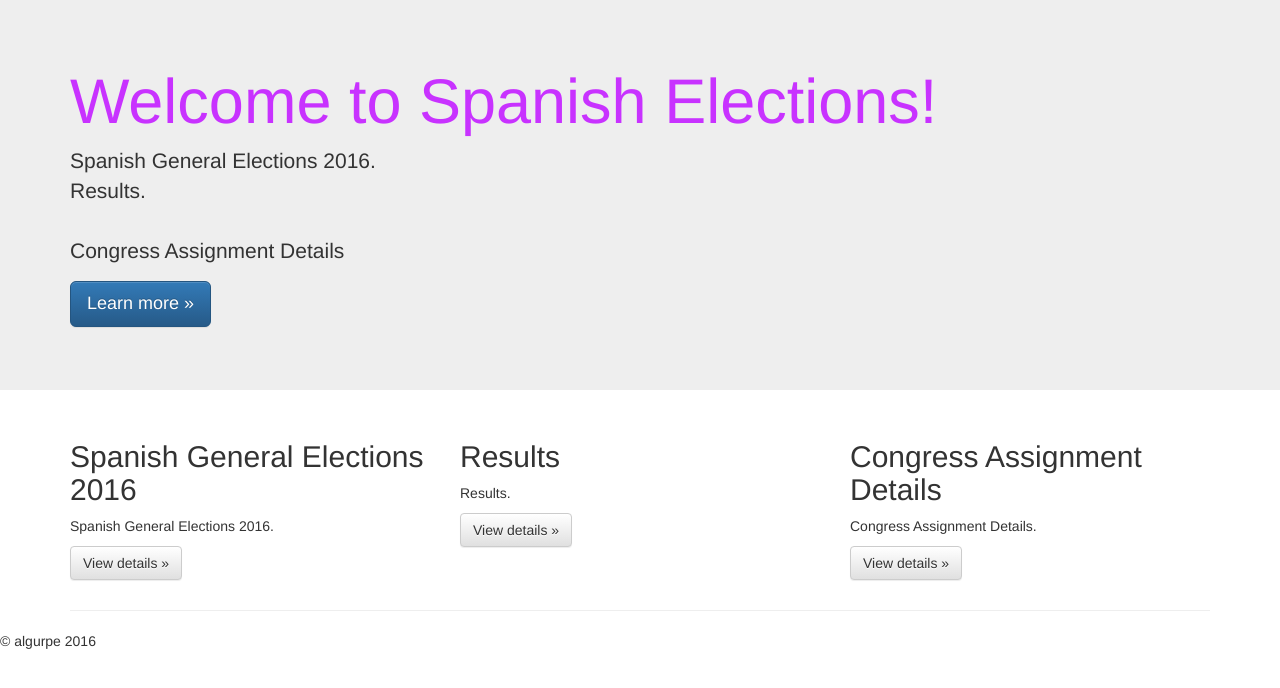
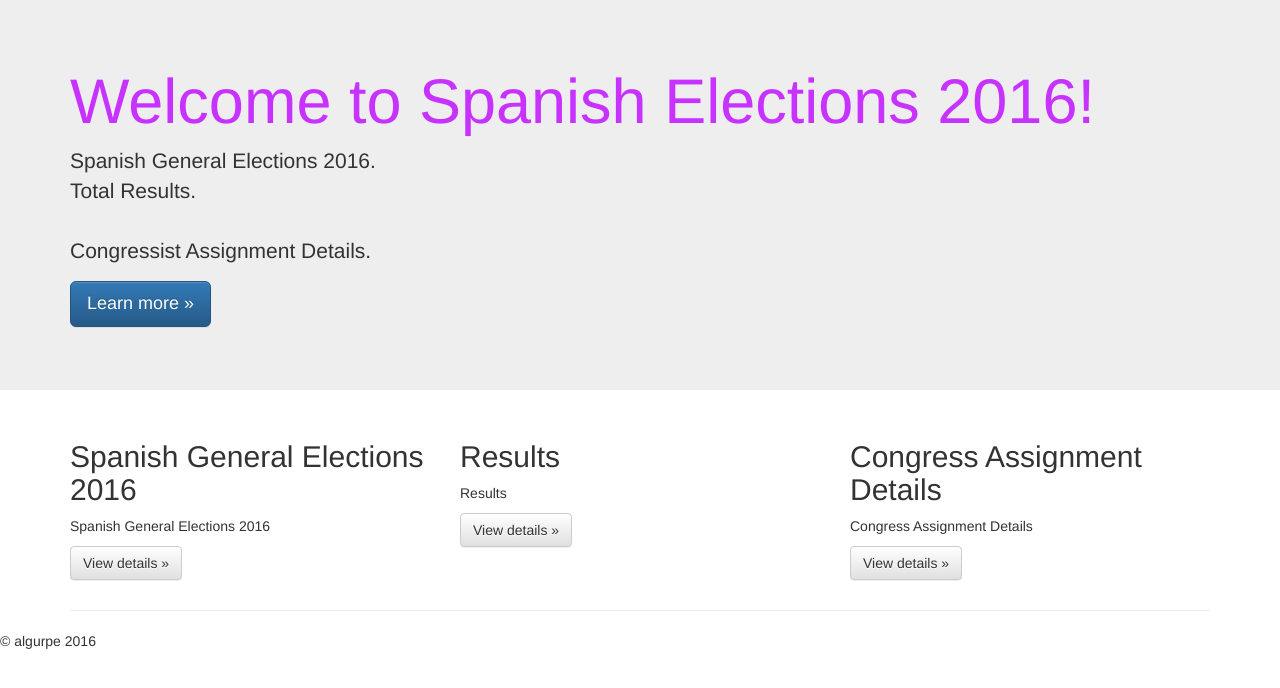
Before and after one commit to algurpe3/elecciones2016, a Django app: page /en/ in a window 1280 px wide. Shown: the part 51-739 px from the top of the page. Run offline with Django 3.2, Linux system fonts and the light colour scheme; some libraries are stand-ins or nearby versions.

Commit message:
i18n Translation. Intermediate 3. Fixed language es .

```diff
--- a/elecciones/templates/elecciones/index.html
+++ b/elecciones/templates/elecciones/index.html
@@ -8,8 +8,8 @@
 
 	<div class="jumbotron">
 	    <div class="container">
-	        <h1>{% trans "Welcome to Spanish Elections!"%}</h1>
-	        <p>{% blocktrans %} Spanish General Elections 2016. </br> Results. </br></br> Congress Assignment Details {% endblocktrans %}</p>
+	        <h1>{% trans "Welcome to Spanish Elections 2016!"%}</h1>
+	        <p>{% blocktrans %} Spanish General Elections 2016. </br> Total Results. </br></br> Congressist Assignment Details. {% endblocktrans %}</p>
 	        <p><a class="btn btn-primary btn-lg" role="button">Learn more &raquo;</a></p>
 	      </div>
 	    </div>
@@ -21,17 +21,17 @@
 		<div class="row">
 			<div class="col-md-4">
 				<h2>Spanish General Elections 2016</h2>
-				<p>Spanish General Elections 2016.</p>
+				<p>Spanish General Elections 2016</p>
 				<p><a class="btn btn-default" href="#" role="button">View details &raquo;</a></p>
 			</div>
 			<div class="col-md-4">
 				<h2>Results</h2>
-				<p>Results.</p>
+				<p>Results</p>
 				<p><a class="btn btn-default" href="#" role="button">View details &raquo;</a></p>
 			</div>
 			<div class="col-md-4">
 				<h2>Congress Assignment Details</h2>
-				<p>Congress Assignment Details.</p>
+				<p>Congress Assignment Details</p>
 				<p><a class="btn btn-default" href="#" role="button">View details &raquo;</a></p>
 			</div>
 		</div>
```
Also changed, not shown: functional_tests/test_all_users.py (+7 -0 lines), elecciones/locale/es/LC_MESSAGES/django.po, 1 other file.
